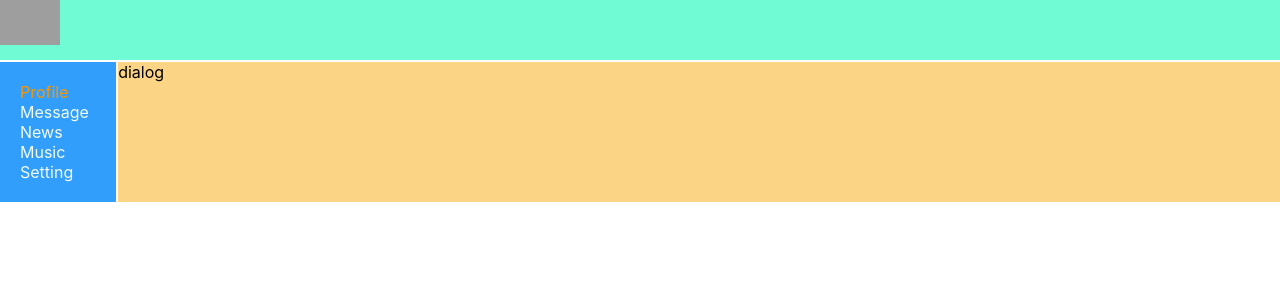
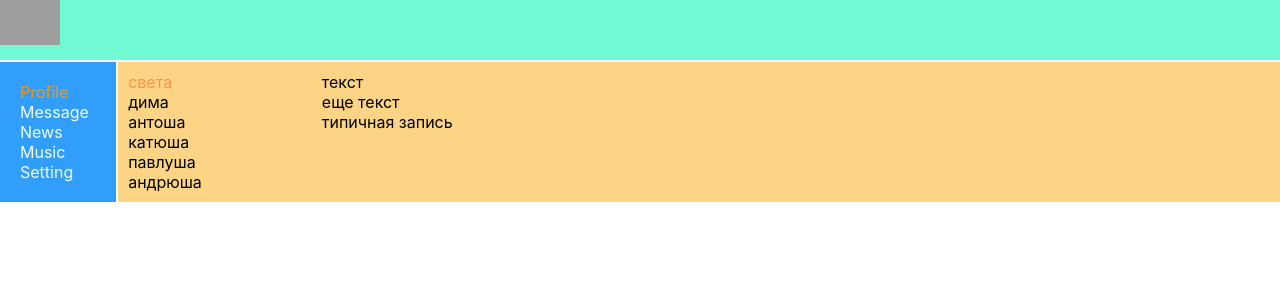
Before and after one commit to MonroeLionel/samurai-way-TS, a React (Create React App) app: page /profile in a window 1280 px wide. Shown: the top 300 px of the page. Built offline with nearby package versions, Linux system fonts and the light colour scheme; grey boxes are pictures that could not be loaded.

Commit message:
21. Уроки React JS (Верстаем страницу Диалогов) - react курсы бесплатно

```diff
--- a/src/components/Dialog/Dialog.module.css
+++ b/src/components/Dialog/Dialog.module.css
@@ -0,0 +1,27 @@
+.dialogs {
+    display: grid;
+    grid-template-columns: 2fr 10fr;
+}
+
+
+.dialog {
+
+}
+
+
+.dialogItem {
+    padding: 10px;
+}
+
+.dialogItem .active {
+    color: #fb9344;
+}
+
+
+.messages {
+    padding: 10px;
+}
+
+.message {
+
+}
--- a/src/components/Dialog/Dialog.tsx
+++ b/src/components/Dialog/Dialog.tsx
@@ -4,8 +4,20 @@ import classes from "./Dialog.module.css"
 
 export function Dialog() {
    return (
-     <div>
-        dialog
+     <div className={classes.dialogs}>
+        <div className={classes.dialogItem}>
+           <div className={classes.dialog + ' ' + classes.active}>света</div>
+           <div className={classes.dialog}>дима</div>
+           <div className={classes.dialog}>антоша</div>
+           <div className={classes.dialog}>катюша</div>
+           <div className={classes.dialog}>павлуша</div>
+           <div className={classes.dialog}>андрюша</div>
+        </div>
+        <div className={classes.messages}>
+           <div className={classes.message}>текст</div>
+           <div className={classes.message}>еще текст</div>
+           <div className={classes.message}>типичная запись</div>
+        </div>
      </div>
    )
 }
```
